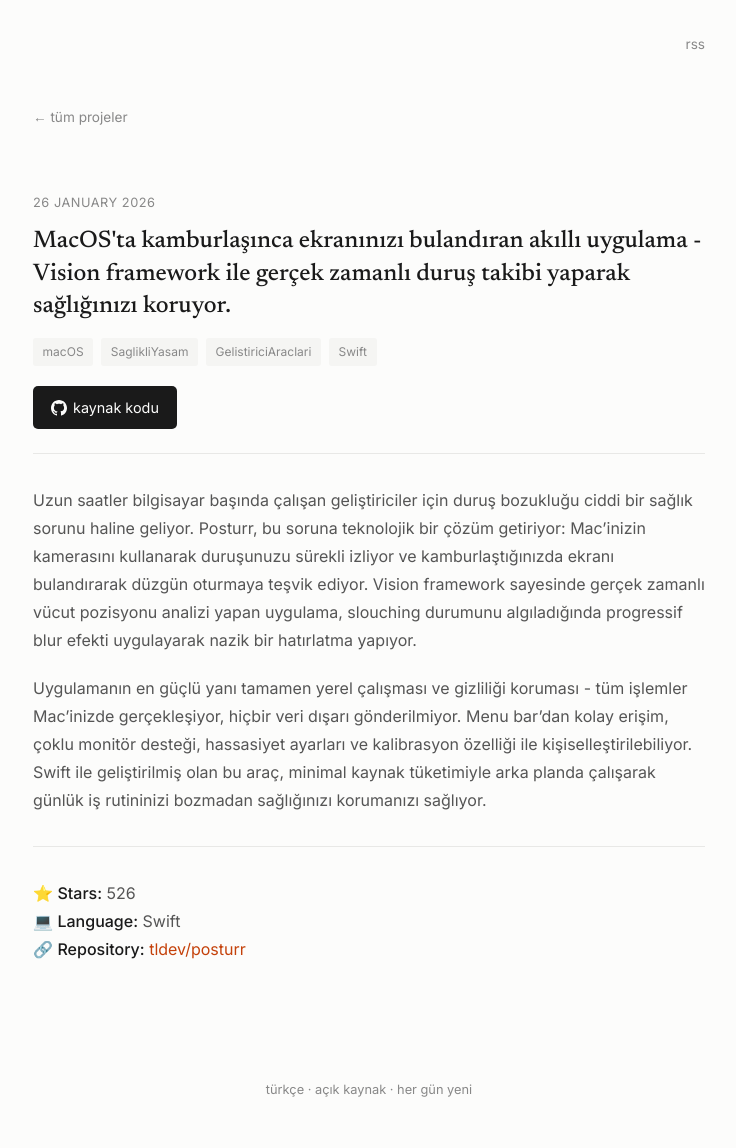
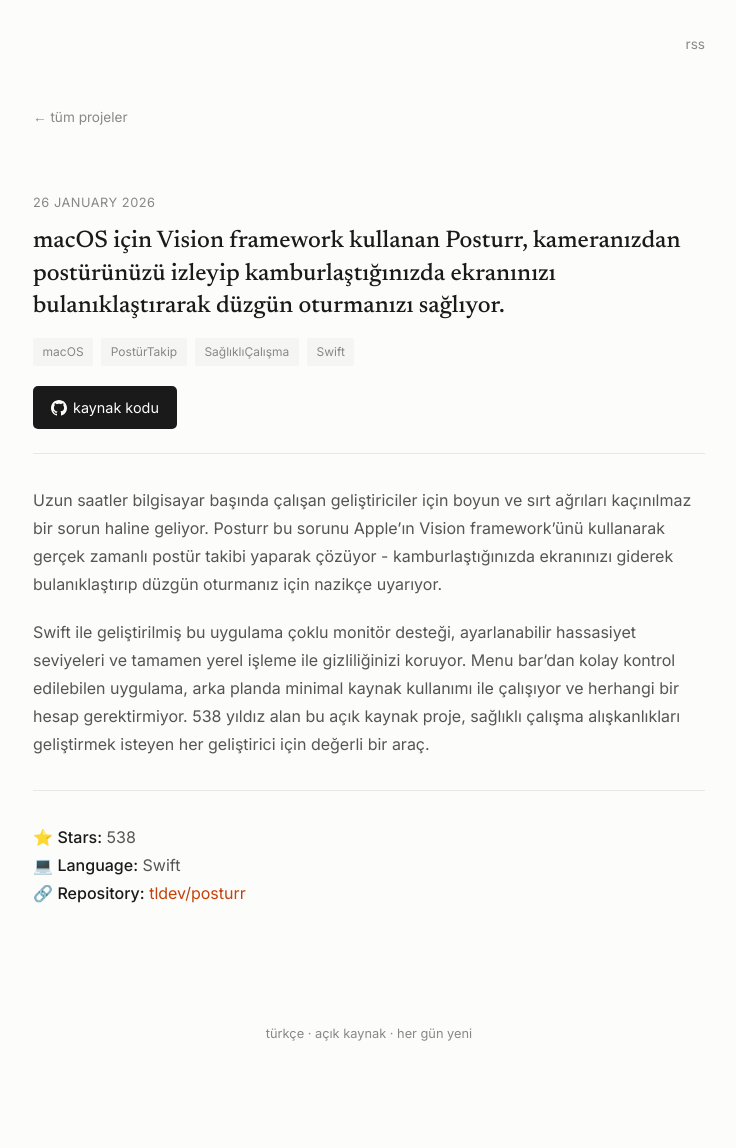
Before and after one commit to ArifSolmaz/repo, a Jekyll site: the page built from docs/_posts/2026-01-26-posturr.md, in a window 1280 px wide. Shown: the whole page, without its empty margins (271-1007 px from the left). Built offline with Jekyll 4.4.1, drawn with Linux system fonts in a browser that asks for light colours; after the commit the page ends 1092 px from its top, so only the background shows below that.

Commit message:
🤖 Auto-update: 2026-01-26 05:01 Istanbul time | +1 post(s)

```diff
--- a/docs/_posts/2026-01-26-posturr.md
+++ b/docs/_posts/2026-01-26-posturr.md
@@ -1,18 +1,18 @@
 ---
 layout: post
-title: "MacOS'ta kamburlaşınca ekranınızı bulandıran akıllı uygulama - Vision framework ile gerçek zamanlı duruş takibi yaparak sağlığınızı koruyor."
+title: "macOS için Vision framework kullanan Posturr, kameranızdan postürünüzü izleyip kamburlaştığınızda ekranınızı bulanıklaştırarak düzgün oturmanızı sağlıyor."
 
 repo_url: "https://github.com/tldev/posturr"
-tags: ["macOS", "SaglikliYasam", "GelistiriciAraclari", "Swift"]
-date: 2026-01-26 04:31:00 +0300
+tags: ["macOS", "PostürTakip", "SağlıklıÇalışma", "Swift"]
+date: 2026-01-26 05:01:10 +0300
 ---
 
-Uzun saatler bilgisayar başında çalışan geliştiriciler için duruş bozukluğu ciddi bir sağlık sorunu haline geliyor. Posturr, bu soruna teknolojik bir çözüm getiriyor: Mac'inizin kamerasını kullanarak duruşunuzu sürekli izliyor ve kamburlaştığınızda ekranı bulandırarak düzgün oturmaya teşvik ediyor. Vision framework sayesinde gerçek zamanlı vücut pozisyonu analizi yapan uygulama, slouching durumunu algıladığında progressif blur efekti uygulayarak nazik bir hatırlatma yapıyor.
+Uzun saatler bilgisayar başında çalışan geliştiriciler için boyun ve sırt ağrıları kaçınılmaz bir sorun haline geliyor. Posturr bu sorunu Apple'ın Vision framework'ünü kullanarak gerçek zamanlı postür takibi yaparak çözüyor - kamburlaştığınızda ekranınızı giderek bulanıklaştırıp düzgün oturmanız için nazikçe uyarıyor.
 
-Uygulamanın en güçlü yanı tamamen yerel çalışması ve gizliliği koruması - tüm işlemler Mac'inizde gerçekleşiyor, hiçbir veri dışarı gönderilmiyor. Menu bar'dan kolay erişim, çoklu monitör desteği, hassasiyet ayarları ve kalibrasyon özelliği ile kişiselleştirilebiliyor. Swift ile geliştirilmiş olan bu araç, minimal kaynak tüketimiyle arka planda çalışarak günlük iş rutininizi bozmadan sağlığınızı korumanızı sağlıyor.
+Swift ile geliştirilmiş bu uygulama çoklu monitör desteği, ayarlanabilir hassasiyet seviyeleri ve tamamen yerel işleme ile gizliliğinizi koruyor. Menu bar'dan kolay kontrol edilebilen uygulama, arka planda minimal kaynak kullanımı ile çalışıyor ve herhangi bir hesap gerektirmiyor. 538 yıldız alan bu açık kaynak proje, sağlıklı çalışma alışkanlıkları geliştirmek isteyen her geliştirici için değerli bir araç.
 
 ---
 
-⭐ **Stars:** 526
+⭐ **Stars:** 538
 💻 **Language:** Swift
 🔗 **Repository:** [tldev/posturr](https://github.com/tldev/posturr)
--- a/history.txt
+++ b/history.txt
@@ -6,3 +6,4 @@ https://github.com/lukilabs/craft-agents-oss
 https://github.com/remotion-dev/skills
 https://github.com/op7418/Youtube-clipper-skill
 https://github.com/tldev/posturr
+https://github.com/tldev/posturr
--- a/queue.txt
+++ b/queue.txt
@@ -1,6 +1,6 @@
-https://github.com/tldev/posturr|general
 https://github.com/tldev/posturr|general
 https://github.com/tldev/posturr|general
 https://github.com/tldev/posturr|general
 https://github.com/tldev/posturr|general
 https://github.com/clawdbot/clawdbot|general
+https://github.com/clawdbot/clawdbot|general
```
